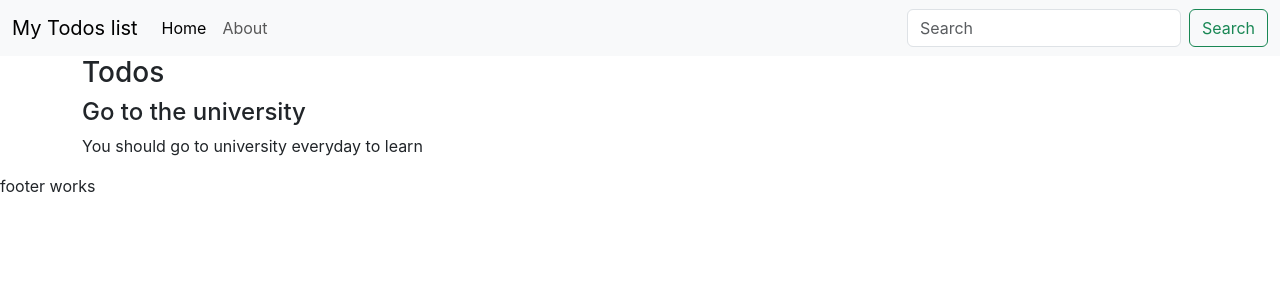
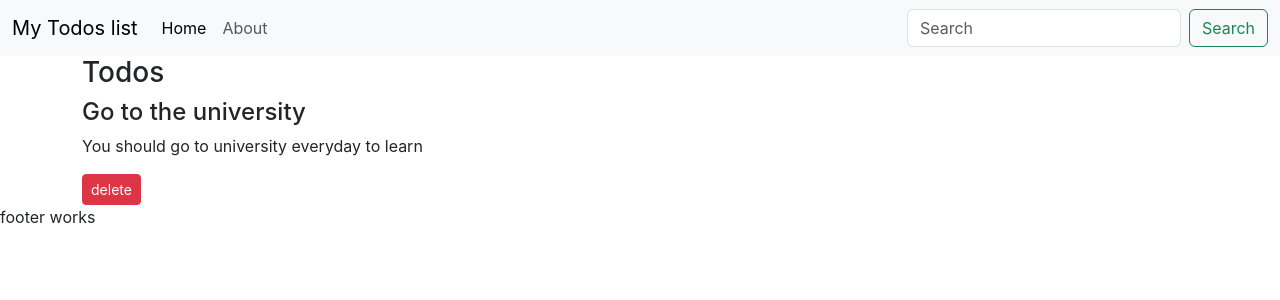
Before and after one commit to haseebt456/React-Todo-List, a React (Create React App) app: page / in a window 1280 px wide. Shown: the top 300 px of the page. Built offline with nearby package versions, Linux system fonts and the light colour scheme.

Commit message:
Add delte button to todoItem

```diff
--- a/src/components/TodoItem.jsx
+++ b/src/components/TodoItem.jsx
@@ -5,6 +5,7 @@ export default function TodoItem({todo}) {//todo = props.todo
     <div>
         <h4>{todo.title}</h4>
         <p>{todo.desc}</p>
+        <button className='btn btn-sm btn-danger'>delete</button>
     </div>
   )
 }
```
